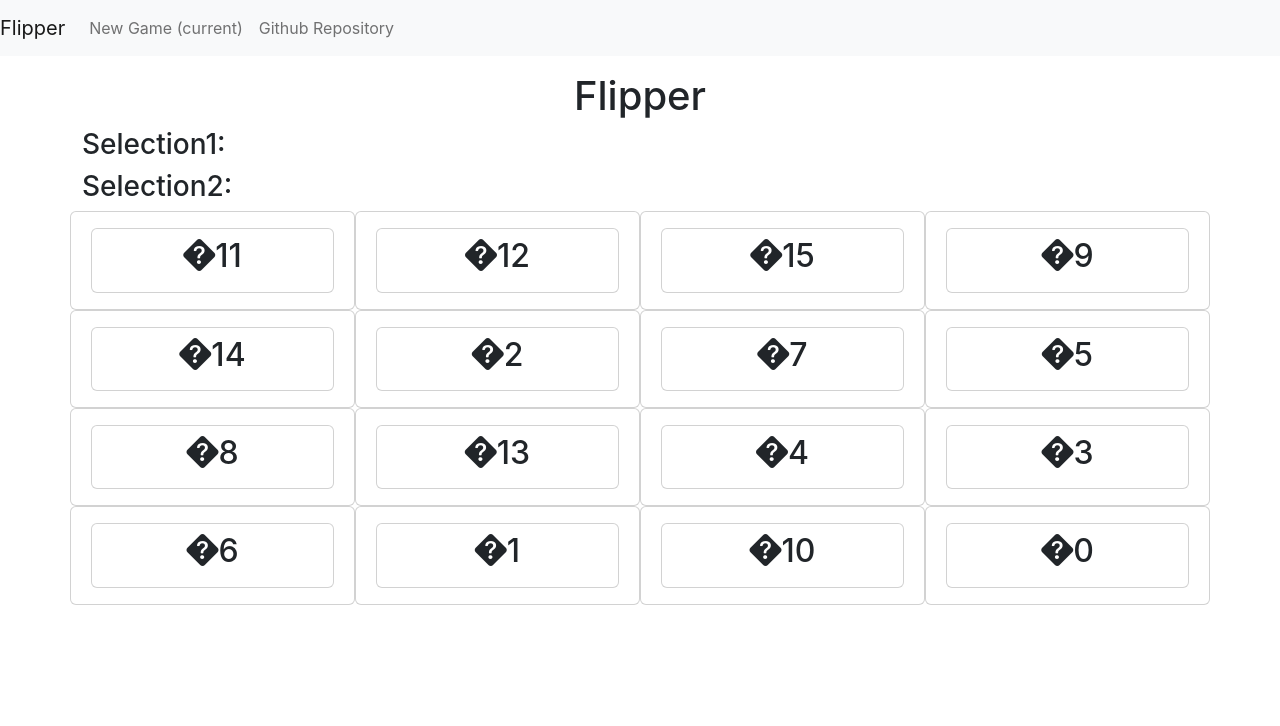
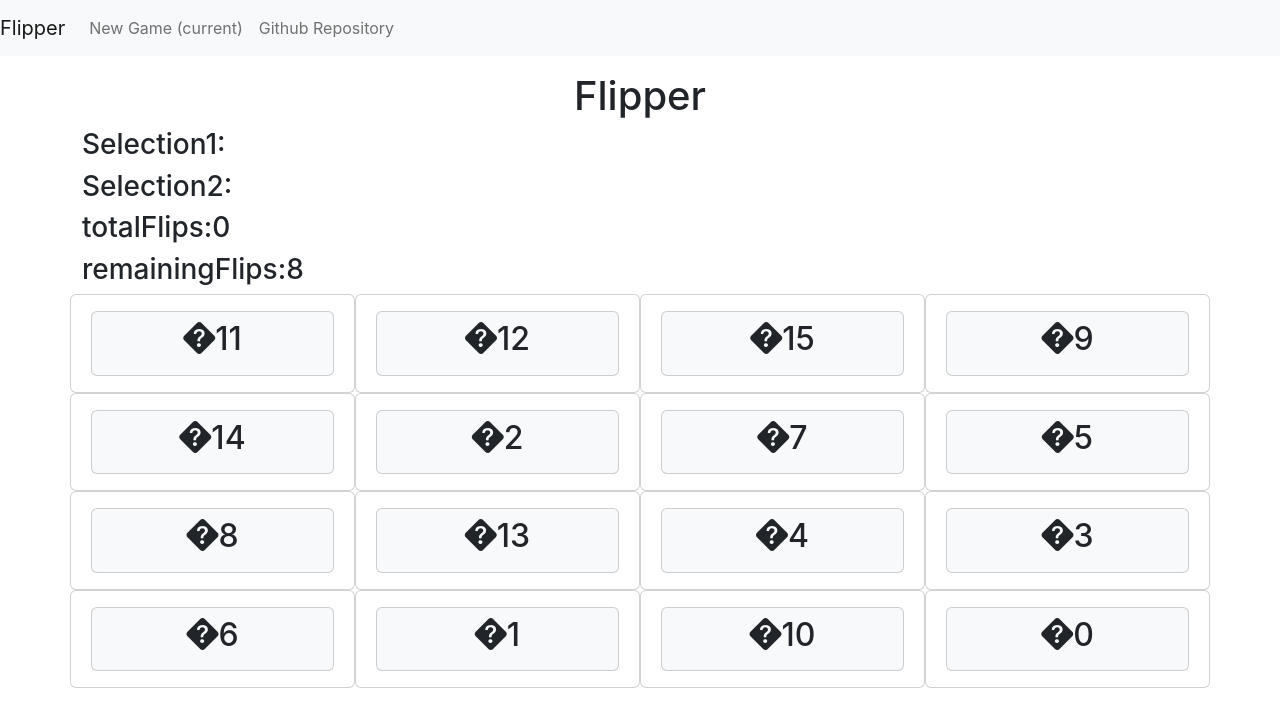
Before and after one commit to Jyotics038/flipper, a React (Create React App) app: page / in a window 1280 px wide. Shown: the top 726 px of the page. Built offline with nearby package versions, Linux system fonts and the light colour scheme.

Commit message:
changing bg color of cards

```diff
--- a/src/components/Card.js
+++ b/src/components/Card.js
@@ -5,7 +5,7 @@ const iconClass=["bi bi-alarm-fill",
 "bi bi-bell-fill",
 "bi bi-bug-fill",
 "bi bi-chat-left-text-fill",
-"bi bi-constroller",
+"bi bi-controller",
 "bi bi-emoji-laughing",
 "bi bi-code-slash",
 "bi bi-camera-reels-fill"
@@ -15,7 +15,7 @@ const Card = (props) => {
   return (
     <div className="card col-3 ">
       <center>
-        <div className="card mx-2 my-3 py-2 "onClick={()=>props.handleSelection(props.value)}>
+        <div className={`card bg-${props.bgCol} mx-2 my-3 py-2 `}onClick={()=>props.handleSelection(props.value)}>
         <h2>
           <i className={`${props.visible?iconClass[props.value%8]:questionmarkClass}`}></i>{props.value}
         </h2>
--- a/src/components/Mainarea.js
+++ b/src/components/Mainarea.js
@@ -1,91 +1,141 @@
-import React,{useState,useEffect} from "react";
+import React, { useState, useEffect } from "react";
 import Card from "./Card";
 
 const Mainarea = (props) => {
-
-    const {difficulty}=props;
+  const { difficulty } = props;
   const [cardArray, setCardArray] = useState([]);
-    const [revealedCardsArray,setRevealedCardsArray] = useState([]);
+  const [revealedCardsArray, setRevealedCardsArray] = useState([]);
   const [selection1, setSelection1] = useState(null);
   const [selection2, setSelection2] = useState(null);
 
-    useEffect(()=>{
-        let tempCardArray=[];
-        for(let i=0; i<difficulty*difficulty; i++){
+  const [totalFlips, settotalFlips] = useState(0);
+  const [remainingFlips, setremainingFlips] = useState(
+    (props.difficulty * props.difficulty) / 2
+  );
+  const [canSelect, setcanSelect] = useState(true);
+
+  //to give bg color to selected cards
+  const [cardsColArr, setcardsColArr] = useState([]);
+
+  useEffect(() => {
+    let tempCardArray = [];
+    for (let i = 0; i < difficulty * difficulty; i++) {
       tempCardArray.push(i);
     }
     console.log(tempCardArray);
 
-        let shuffleArray=[];
-        let revealedCards=[];
-        for(let i=0; i<difficulty*difficulty; i++){
-            const randomIndex=Math.floor(Math.random() * tempCardArray.length);
+    let shuffleArray = [];
+    let revealedCards = [];
+    let tempCardColArr = [];
+
+    for (let i = 0; i < difficulty * difficulty; i++) {
+      const randomIndex = Math.floor(Math.random() * tempCardArray.length);
       shuffleArray.push(tempCardArray[randomIndex]);
       tempCardArray.splice(randomIndex, 1);
       revealedCards.push(false);
+      tempCardColArr.push("light");
     }
     console.log(shuffleArray);
     setCardArray(shuffleArray);
     setRevealedCardsArray(revealedCards);
+    setcardsColArr(tempCardColArr);
     console.log(revealedCards);
-    },[])
+  }, []);
 
-    const handleSelection=(value) => {
-        console.log("clicked",value);
-        if(selection1==null){
+  const handleSelection = (value) => {
+    if (canSelect) {
+      console.log("clicked", value);
+      if (selection1 === null) {
         setSelection1(value);
-            let newVisibleCardsArray=revealedCardsArray;
-            newVisibleCardsArray[value]=true;
+        let newVisibleCardsArray = revealedCardsArray;
+        newVisibleCardsArray[value] = true;
         setRevealedCardsArray(newVisibleCardsArray);
-        }
-        else{
+      } else if (selection1 !== value) {
         setSelection2(value);
-            let newVisibleCardsArray=revealedCardsArray;
-            newVisibleCardsArray[value]=true;
+        let newVisibleCardsArray = revealedCardsArray;
+        newVisibleCardsArray[value] = true;
         setRevealedCardsArray(newVisibleCardsArray);
       }
     }
+  };
 
-    const hideCards=()=>{
-      let newVisibleCardsArray=revealedCardsArray;
-      newVisibleCardsArray[selection1]=false;
-      newVisibleCardsArray[selection2]=false;
+  const hideCards = () => {
+    let newVisibleCardsArray = revealedCardsArray;
+    newVisibleCardsArray[selection1] = false;
+    newVisibleCardsArray[selection2] = false;
     setRevealedCardsArray(newVisibleCardsArray);
-    }
+  };
 
   //to reset the selection
-    const handleReset=()=>{
+  const handleReset = () => {
     setSelection1(null);
     setSelection2(null);
+  };
+
+  //to handle change of selection1
+  useEffect(() => {
+    console.log("Selection changed");
+    if (selection1 !== null) {
+      let newCardColArr = { ...cardsColArr };
+      newCardColArr[selection1] = "info";
+      setcardsColArr(newCardColArr);
     }
+  }, [selection1]);
 
   //run when selection2 changes
-    useEffect(()=>{
-        if(selection1!==null && selection2!==null){
-          if(selection1%8===selection2%8){
+  useEffect(() => {
+    if (selection1 !== null && selection2 !== null) {
+      settotalFlips((prevState) => prevState + 1);
+      let newCardColArr = { ...cardsColArr };
+      newCardColArr[selection2] = "info";
+      setcardsColArr(newCardColArr);
+      if (selection1 % 8 === selection2 % 8) {
         console.log("same");
+        newCardColArr = { ...cardsColArr };
+        newCardColArr[selection1] = "success";
+        newCardColArr[selection2] = "success";
+        setcardsColArr(newCardColArr);
         handleReset();
-          }
-          else{
+        setremainingFlips((prevState) => prevState - 1);
+      } else {
         console.log("not same");
-            setTimeout(()=>{
-
-            },1000);
+        setcanSelect(false);
+        newCardColArr = { ...cardsColArr };
+        newCardColArr[selection1] = "danger";
+        newCardColArr[selection2] = "danger";
+        setcardsColArr(newCardColArr);
+        setTimeout(() => {
+          newCardColArr = { ...cardsColArr };
+          newCardColArr[selection1] = "light";
+          newCardColArr[selection2] = "light";
+          setcardsColArr(newCardColArr);
           hideCards();
           handleReset();
+          setcanSelect(true);
+        }, 1000);
       }
     }
-    },[selection2]);
+  }, [selection2]);
 
   return (
     <div className="container my-3">
       <h1 className="text-center">Flipper</h1>
       <h3>Selection1:{selection1}</h3>
       <h3>Selection2:{selection2}</h3>
+      <h3>totalFlips:{totalFlips}</h3>
+      <h3>remainingFlips:{remainingFlips}</h3>
 
       <div className="row">
-          {cardArray.map((element)=>{
-            return <Card key={element} visible={false} value={element} visible={revealedCardsArray[element]} handleSelection={handleSelection}/>
+        {cardArray.map((element) => {
+          return (
+            <Card
+              key={element}
+              value={element}
+              visible={revealedCardsArray[element]}
+              bgCol={cardsColArr[element]}
+              handleSelection={handleSelection}
+            />
+          );
         })}
       </div>
     </div>
```
Lines whose indentation alone changed are shown as unchanged.
